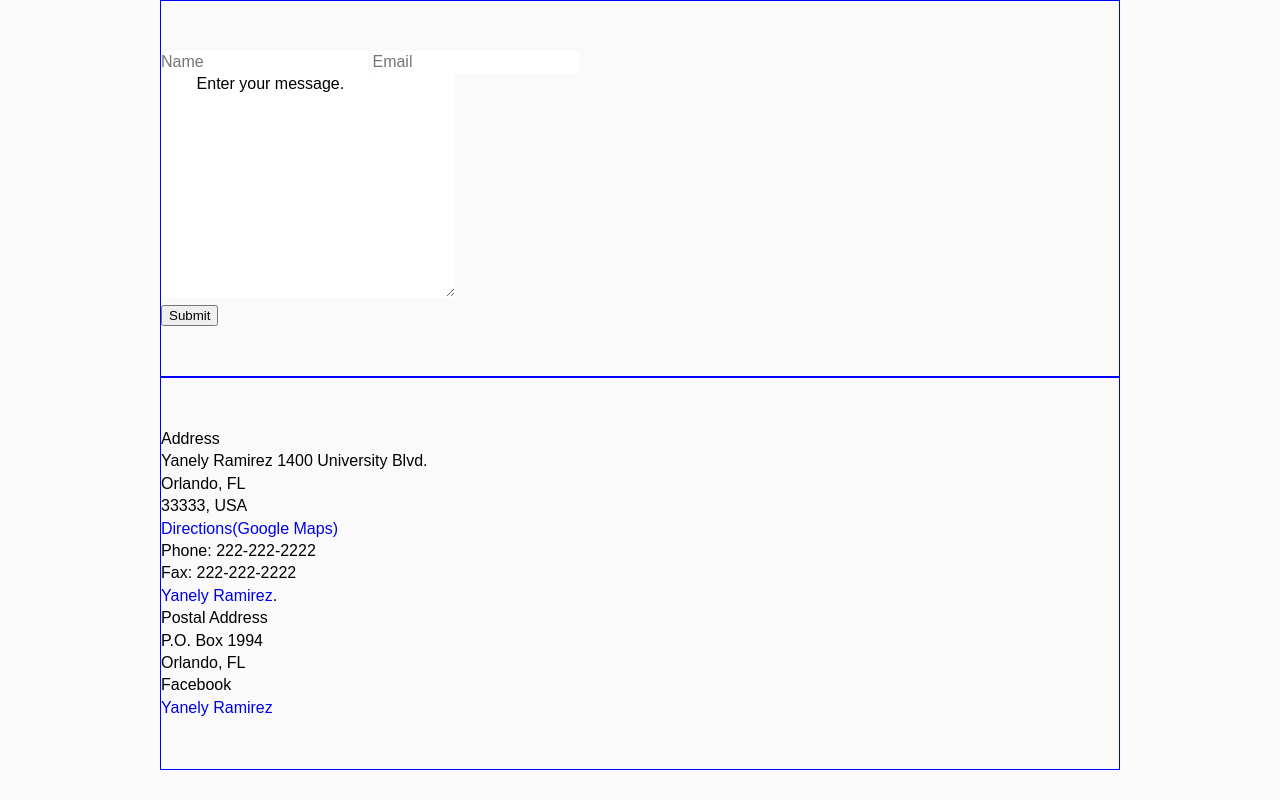
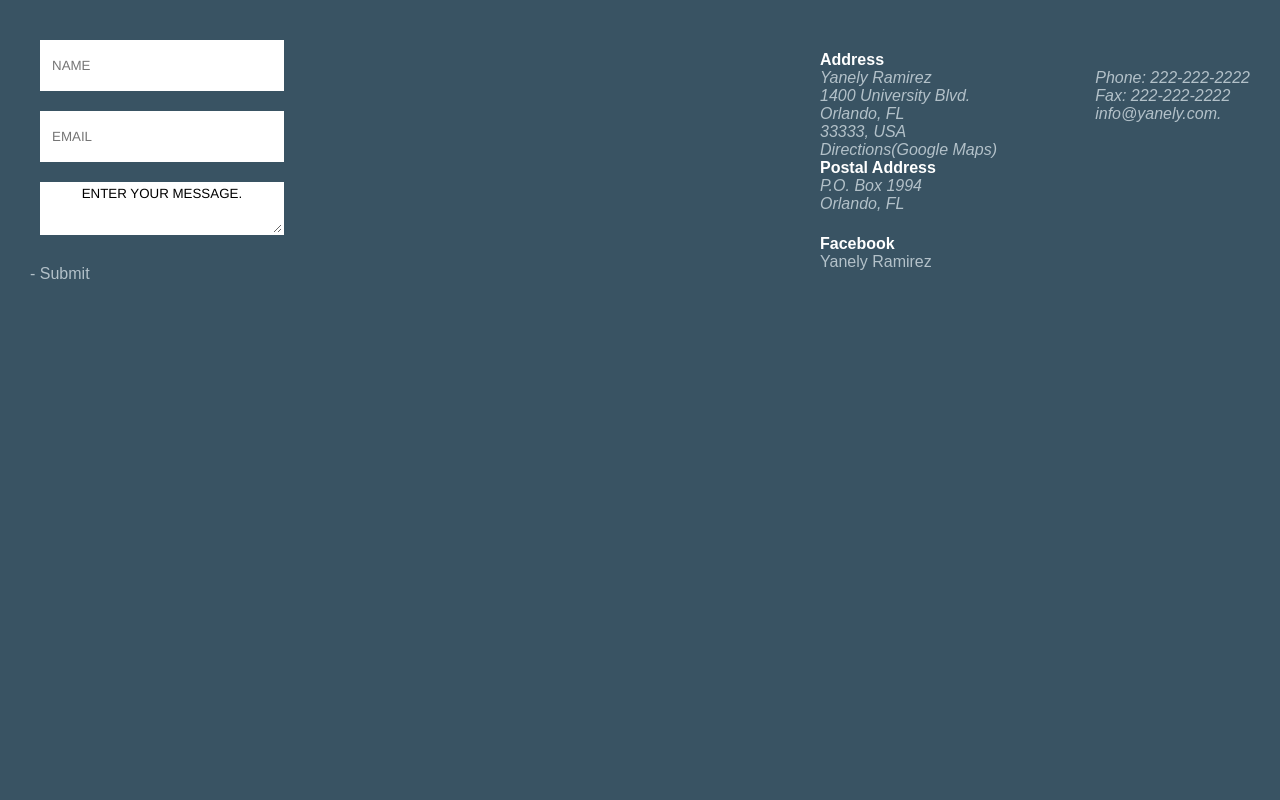
Before and after one commit to yeramirez/best-repo, a plain HTML site: page Week_3/8/index.html in a window 1280 px wide. Drawn offline with nearby package versions, Linux system fonts and the light colour scheme; files that its build step writes are made by us from their sources.

Commit message:
Did the ninth one

```diff
--- /dev/null
+++ b/Week_3/8/css/main.css
@@ -0,0 +1,54 @@
+body {
+  margin: 0;
+  width: 100%;
+  background-color: #395363;
+  font-family: 'Arial';
+  color: #B3C1C9;
+}
+
+input, textarea {
+  width: 220px;
+  height: 45px;
+  font-family: 'Helvetica Neue';
+  text-transform: uppercase;
+  padding-left: 10px;
+  padding-right: 10px;
+  border: 2px solid white;
+  margin: 10px;
+}
+
+section:first-of-type {
+  float: left;
+  width: 460px;
+  height: 344px;
+  margin: 30px;
+}
+
+section:last-of-type {
+  float: right;
+  width: 430px;
+  height: 240;
+  margin: 30px;
+}
+
+h4 {
+  color: #FFFFFF;
+  margin-bottom: 0px;
+}
+
+a {
+  text-decoration: none;
+  color: #B3C1C9;
+}
+
+div:first-of-type {
+  float: left;
+}
+
+div:nth-child(2) {
+  float: right;
+}
+
+#post {
+  clear: both;
+}
--- a/Week_3/8/index.html
+++ b/Week_3/8/index.html
@@ -12,29 +12,33 @@
       <textarea name="message" rows="10" cols="30">
         Enter your message.
       </textarea><br />
-      <button type="submit">Submit</button>
+      <p><a href="#">- Submit</a></p>
     </section>
     <section>
       <h4>Address</h4>
       <address>
-        Yanely Ramirez
-        1400 University Blvd.<br>
-        Orlando, FL<br>
-        33333, USA<br>
-        <a href="#">Directions(Google Maps)</a><br>
-        Phone: 222-222-2222<br>
-        Fax: 222-222-2222<br>
-        <a href="#">Yanely Ramirez</a>.<br>
+				<div>
+	        Yanely Ramirez<br>
+	        1400 University Blvd.<br>
+	        Orlando, FL<br>
+	        33333, USA<br>
+					<a href="#" id="google">Directions(Google Maps)</a><br>
+				</div>
+				<div>
+	        Phone: 222-222-2222<br>
+	        Fax: 222-222-2222<br>
+	        <a href="#">info@yanely.com</a>.<br>
+				</div>
       </address>
 
-      <h4>Postal Address</h4>
+      <h4 id="post">Postal Address</h4>
       <address>
         P.O. Box 1994<br>
         Orlando, FL
       </address>
 
       <h4>Facebook</h4>
-      <a href="#">Yanely Ramirez</h4>
+      <a href="#">Yanely Ramirez
     </section>
   </body>
 </html>
--- /dev/null
+++ b/Week_3/9/css/main.css
@@ -0,0 +1,38 @@
+body {
+  font-family: 'Avenir', serif;
+  background: #3e3732;
+  color: #FFFFFF;
+}
+
+header {
+  max-width: 1000px;
+  margin: 0 auto;
+  border: 1px solid red;
+}
+
+ul {
+  padding-left: 0px;
+  text-align: center;
+}
+
+li {
+  display: inline;
+  text-decoration: none;
+  padding: 25px;
+  font-size: .9em;
+}
+
+img {
+  height: 50px;
+  margin-bottom: -25px;
+}
+
+a {
+  color: #FFFFFF;
+  text-decoration: none;
+}
+
+p {
+  text-align: center;
+  margin-top: 50px;
+}
```
Also changed, not shown: Week_3/9/index.html (+10 -9 lines), Week_3/9/img/logo.png (added).
